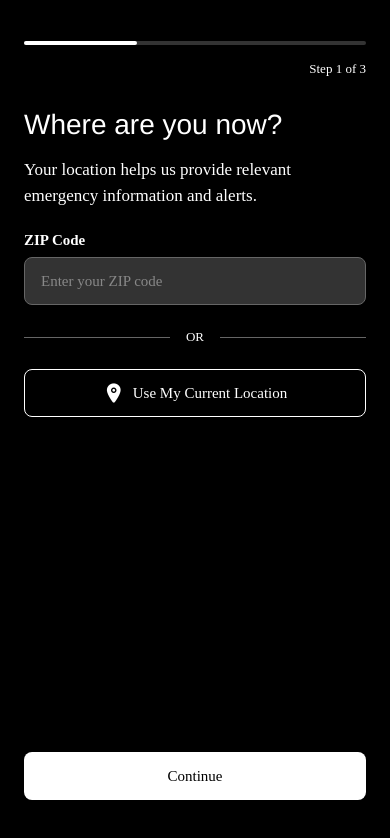
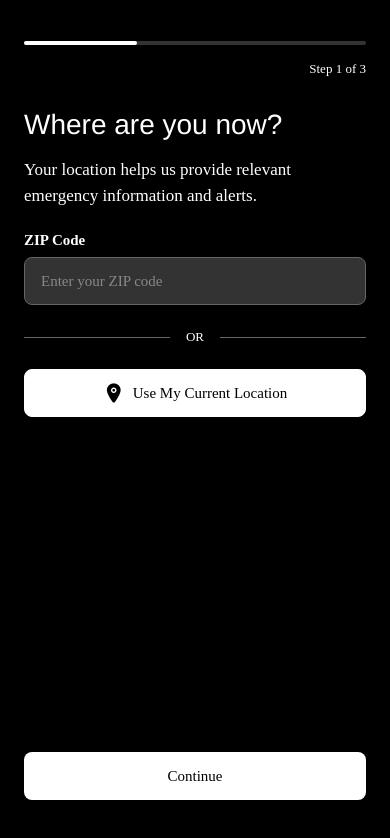
Before and after one commit to NickSulistio/HD2025, a React Native app: screen /Safety in a window 390 px wide. Shown: the top 838 px of the page. Built offline with nearby package versions, Linux system fonts and the light colour scheme.

Commit message:
more polish on text inputs

```diff
--- a/App.js
+++ b/App.js
@@ -136,7 +136,7 @@ export default function App() {
                             if (route.name === 'Map') {
                                 iconName = focused ? 'map' : 'map-outline';
                             } else if (route.name === 'Resources') {
-                                iconName = focused ? 'medical' : 'medical-outline';
+                                iconName = focused ? 'book' : 'book-outline';
                             } else if (route.name === 'Safety') {
                                 iconName = focused ? 'bag-add' : 'bag-add-outline';
                             } else if (route.name === 'Info') {
--- a/screens/OnboardingScreen.js
+++ b/screens/OnboardingScreen.js
@@ -253,7 +253,7 @@ const OnboardingScreen = ({ onComplete }) => {
                     placeholderTextColor="#888888"
                     keyboardType="numeric"
                     maxLength={5}
-                    returnKeyType="done"
+                    // returnKeyType="done"
                     onSubmitEditing={Keyboard.dismiss}
                     blurOnSubmit={true}
                 />
@@ -268,23 +268,26 @@ const OnboardingScreen = ({ onComplete }) => {
             <TouchableOpacity
                 style={[
                     onboardingStyles.locationButton,
-                    useCurrentLocation && onboardingStyles.locationButtonActive
+                    // Removed the conditional styling for active state
+                    {
+                        backgroundColor: '#FFFFFF',  // Always white background
+                    }
                 ]}
                 onPress={getCurrentLocation}
             >
                 {locationLoading ? (
-                    <ActivityIndicator size="small" color={useCurrentLocation ? "#000000" : "#FFFFFF"} />
+                    <ActivityIndicator size="small" color="#000000" />
                 ) : (
                     <>
                         <Ionicons
                             name="location"
                             size={22}
-                            color={useCurrentLocation ? "#000000" : "#FFFFFF"}
+                            color="#000000"  // Always dark icon
                         />
                         <Text
                             style={[
                                 onboardingStyles.locationButtonText,
-                                useCurrentLocation && onboardingStyles.locationButtonTextActive
+                                { color: '#000000' }  // Always dark text
                             ]}
                         >
                             Use My Current Location
@@ -461,9 +464,6 @@ const OnboardingScreen = ({ onComplete }) => {
                 </TouchableOpacity>
             </View>
 
-            <Text style={onboardingStyles.privacyNote}>
-                You can change your notification preferences at any time in Settings.
-            </Text>
         </Animated.View>
     );
 
@@ -471,7 +471,6 @@ const OnboardingScreen = ({ onComplete }) => {
         <KeyboardAvoidingView
             style={[onboardingStyles.container, { flex: 1 }]}
             behavior={Platform.OS === 'ios' ? 'padding' : 'height'}
-            keyboardVerticalOffset={Platform.OS === 'ios' ? 64 : 0}
         >
             {/* Dismiss keyboard when tapping outside of TextInput */}
             <TouchableWithoutFeedback onPress={Keyboard.dismiss} accessible={false}>
--- a/screens/SafetyPostcardScreen.js
+++ b/screens/SafetyPostcardScreen.js
@@ -957,7 +957,6 @@ const SafetyPostcardScreen = ({ navigation }) => {
         <KeyboardAvoidingView
             style={[onboardingStyles.container, { flex: 1 }]}
             behavior={Platform.OS === 'ios' ? 'padding' : 'height'}
-            keyboardVerticalOffset={Platform.OS === 'ios' ? 64 : 0}
         >
             {/* Dismiss keyboard when tapping outside of TextInput */}
             <TouchableWithoutFeedback onPress={Keyboard.dismiss} accessible={false}>
--- a/styles/onboarding.js
+++ b/styles/onboarding.js
@@ -338,8 +338,6 @@ export const onboardingStyles = StyleSheet.create({
 
     // Privacy note - updated for dark theme
     privacyNote: {
-        textAlign: 'center',
-        marginTop: spacing.medium,
         fontFamily: fonts.body,
         fontSize: fontSizes.bodySmall,
         color: colors.lightGray,
```
